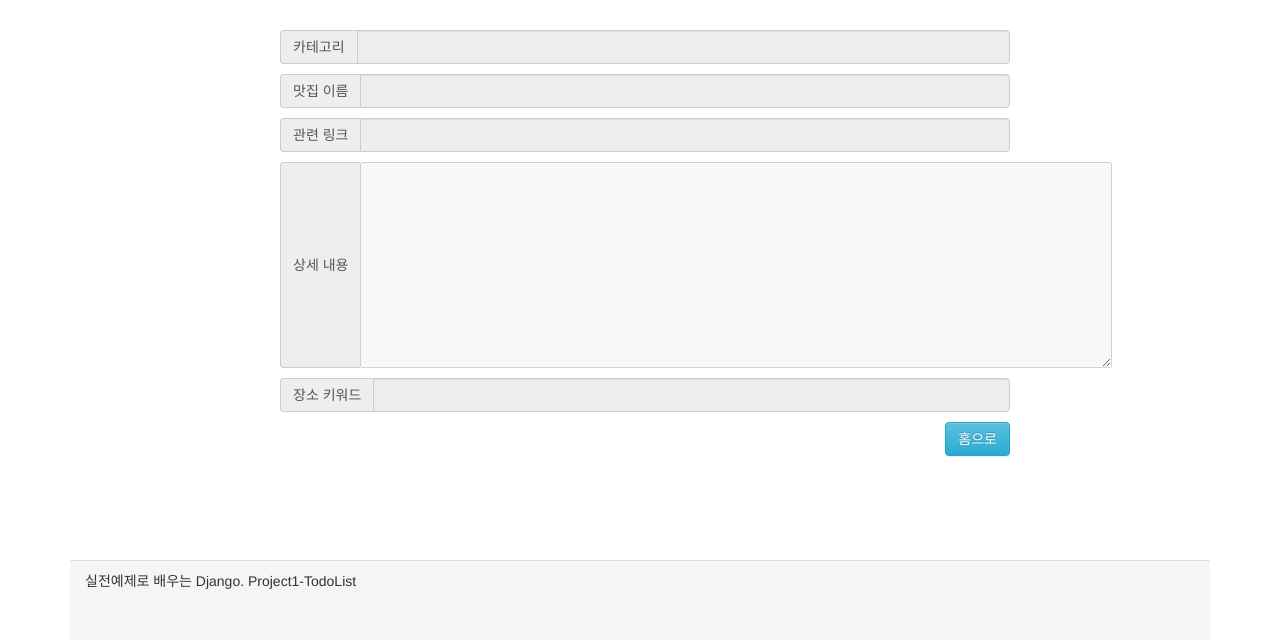
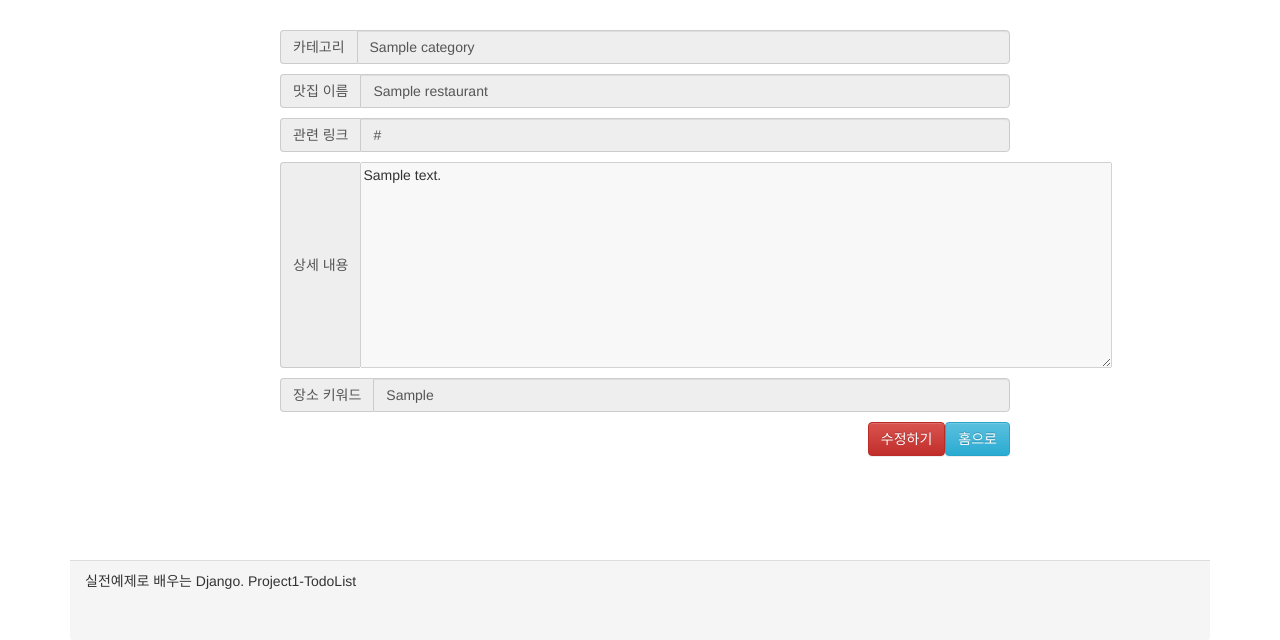
Before and after one commit to doorBW/RestaurantShare-with-Django, a Django app: template RestaurantShare/shareRes/templates/shareRes/restaurantDetail.html in a window 1280 px wide. Shown: the part 194-834 px from the top of the page. Run offline with Django 3.2, Linux system fonts and the light colour scheme; the template is opened without the code that fills it: most values are stand-ins (such as "Sample title", 1, 10 or a date in 2020); some libraries are stand-ins or nearby versions.

Commit message:
res Read finish

```diff
--- a/RestaurantShare/shareRes/templates/shareRes/restaurantDetail.html
+++ b/RestaurantShare/shareRes/templates/shareRes/restaurantDetail.html
@@ -93,25 +93,26 @@
             <div class="inputDiv">
                 <div class="input-group">
                     <span class="input-group-addon" id="sizing-addon2">카테고리</span>
-                    <input id="resCategory" name="resCategory" type="text" class="form-control" disabled value="">
+                    <input id="resCategory" name="resCategory" type="text" class="form-control" disabled value="{{restaurant.category.category_name}}">
                 </div>
                 <div class="input-group">
                     <span class="input-group-addon" id="sizing-addon2">맛집 이름</span>
-                    <input id="resTitle" name="resTitle" type="text" class="form-control" disabled value="">
+                    <input id="resTitle" name="resTitle" type="text" class="form-control" disabled value="{{restaurant.restaurant_name}}">
                 </div>
                 <div class="input-group">
                     <span class="input-group-addon" id="sizing-addon2">관련 링크</span>
-                    <input id="resLink" name="resLink" type="text" class="form-control" disabled value="">
+                    <input id="resLink" name="resLink" type="text" class="form-control" disabled value="{{restaurant.restaurant_link}}">
                 </div>
                 <div class="input-group">
                     <span class="input-group-addon" id="sizing-addon2">상세 내용</span>
-                    <textarea id="resContent" name="resContent" cols="90" rows="10" disabled value=""></textarea>
+                    <textarea id="resContent" name="resContent" cols="90" rows="10" disabled value="">{{restaurant.restaurant_content}}</textarea>
                 </div>
                 <div class="input-group">
                     <span class="input-group-addon" id="sizing-addon2">장소 키워드</span>
-                    <input id="resLoc" name="resLoc" type="text" class="form-control" disabled value="">
+                    <input id="resLoc" name="resLoc" type="text" class="form-control" disabled value="{{restaurant.restaurant_keyword}}">
                 </div>
                 <a href ="/" class="resAddBtn btn btn-info" role="button">홈으로</a>
+                <a href ="/" class="resAddBtn btn btn-danger" role="button">수정하기</a>
             </div>
         </div>
         <div class="panel-footer">
--- a/RestaurantShare/shareRes/urls.py
+++ b/RestaurantShare/shareRes/urls.py
@@ -4,7 +4,7 @@ from . import views
 
 urlpatterns = [
     path('', views.index, name='index'),
-    path('restaurantDetail/',views.restaurantDetail, name='resDetailPage'),
+    path('restaurantDetail/<str:res_id>',views.restaurantDetail, name='resDetailPage'),
     path('restaurantCreate/',views.restaurantCreate, name='resCreatePage'),
     path('restaurantCreate/create',views.Create_restaurant, name='resCreate'),
     path('categoryCreate/',views.categoryCreate, name='cateCreatePage'),
--- a/RestaurantShare/shareRes/views.py
+++ b/RestaurantShare/shareRes/views.py
@@ -11,9 +11,11 @@ def index(request):
     # return HttpResponse("index")
     return render(request, 'shareRes/index.html', content)
 
-def restaurantDetail(request):
+def restaurantDetail(request,res_id):
+    restaurant = Restaurant.objects.get(id = res_id)
+    content = {'restaurant': restaurant}
     # return HttpResponse("restaurantDetail")
-    return render(request, 'shareRes/restaurantDetail.html')
+    return render(request, 'shareRes/restaurantDetail.html', content)
 
 def restaurantCreate(request):
     categories = Category.objects.all()
```
